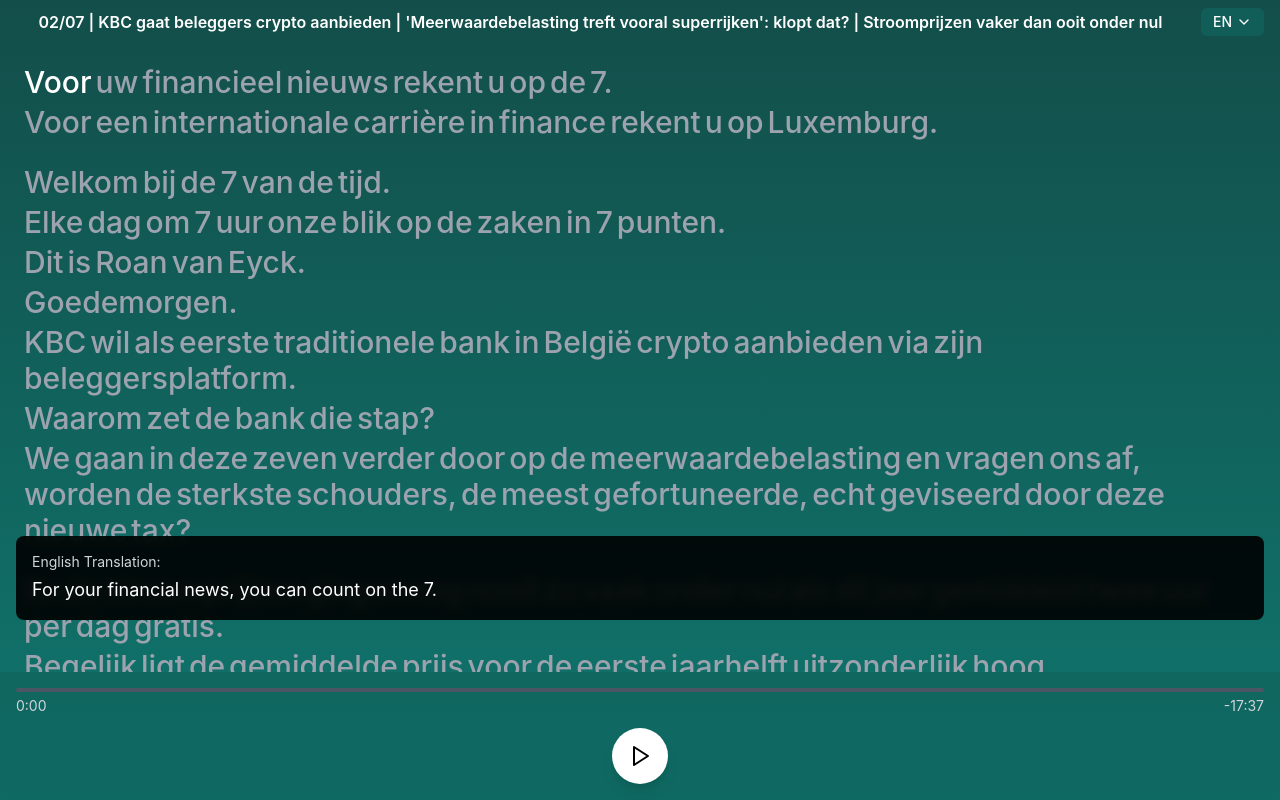
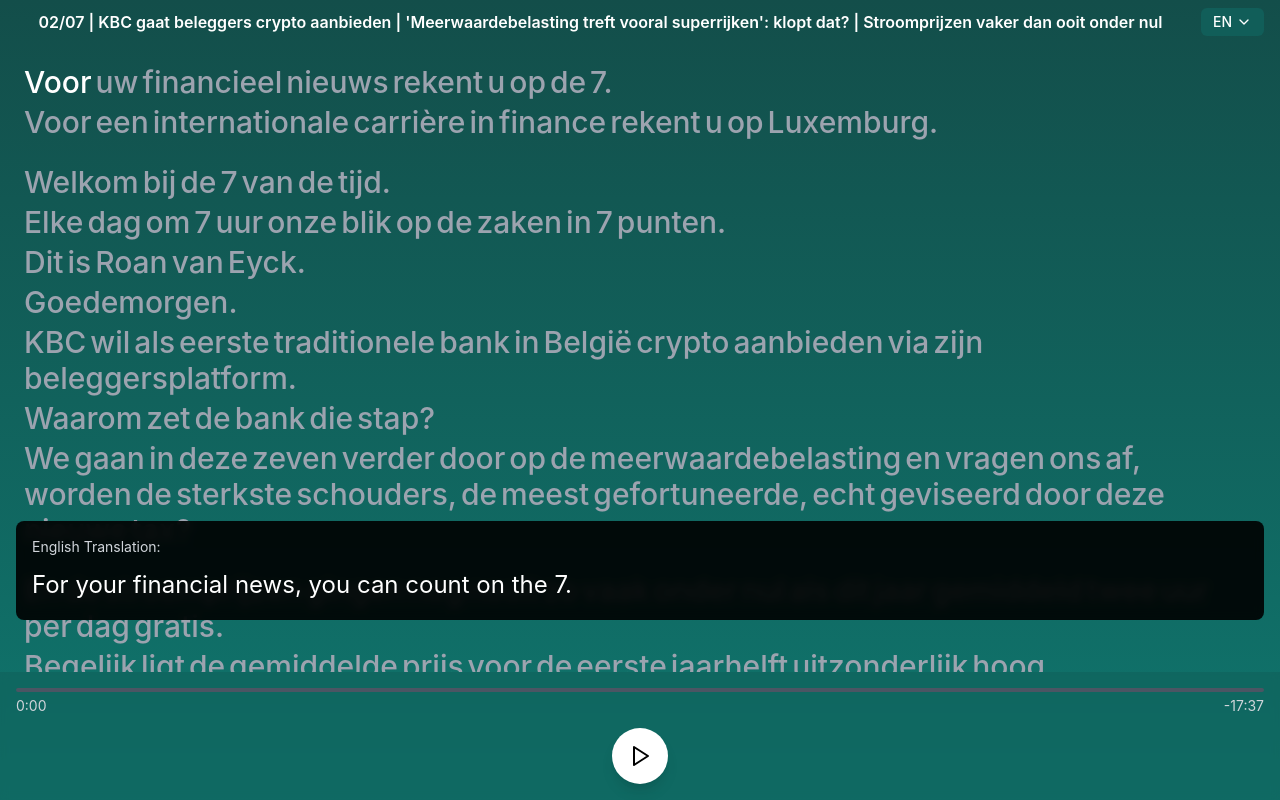
Before and after one commit to maximedb/de7, a Next.js app: page / in a window 1280 px wide. Both pictures are taken after a click on the element "uw". Built offline with nearby package versions, Linux system fonts and the light colour scheme; no server answers.

Commit message:
larger translation

```diff
--- a/components/TranscriptionPlayer.tsx
+++ b/components/TranscriptionPlayer.tsx
@@ -450,10 +450,10 @@
             }
           }}
         >
-          <div className="text-sm text-gray-300 mb-1">
+          <div className="text-sm text-gray-300 mb-2">
             {selectedLanguage === 'en' ? 'English Translation:' : 'Traduction française :'}
           </div>
-          <div className="text-lg text-white break-words">
+          <div className="text-2xl text-white break-words leading-relaxed">
             {data.utterances[showingTranslation.utteranceIdx]?.translations?.[selectedLanguage] ||
              (selectedLanguage === 'en' && data.utterances[showingTranslation.utteranceIdx]?.translation)}
           </div>
```
